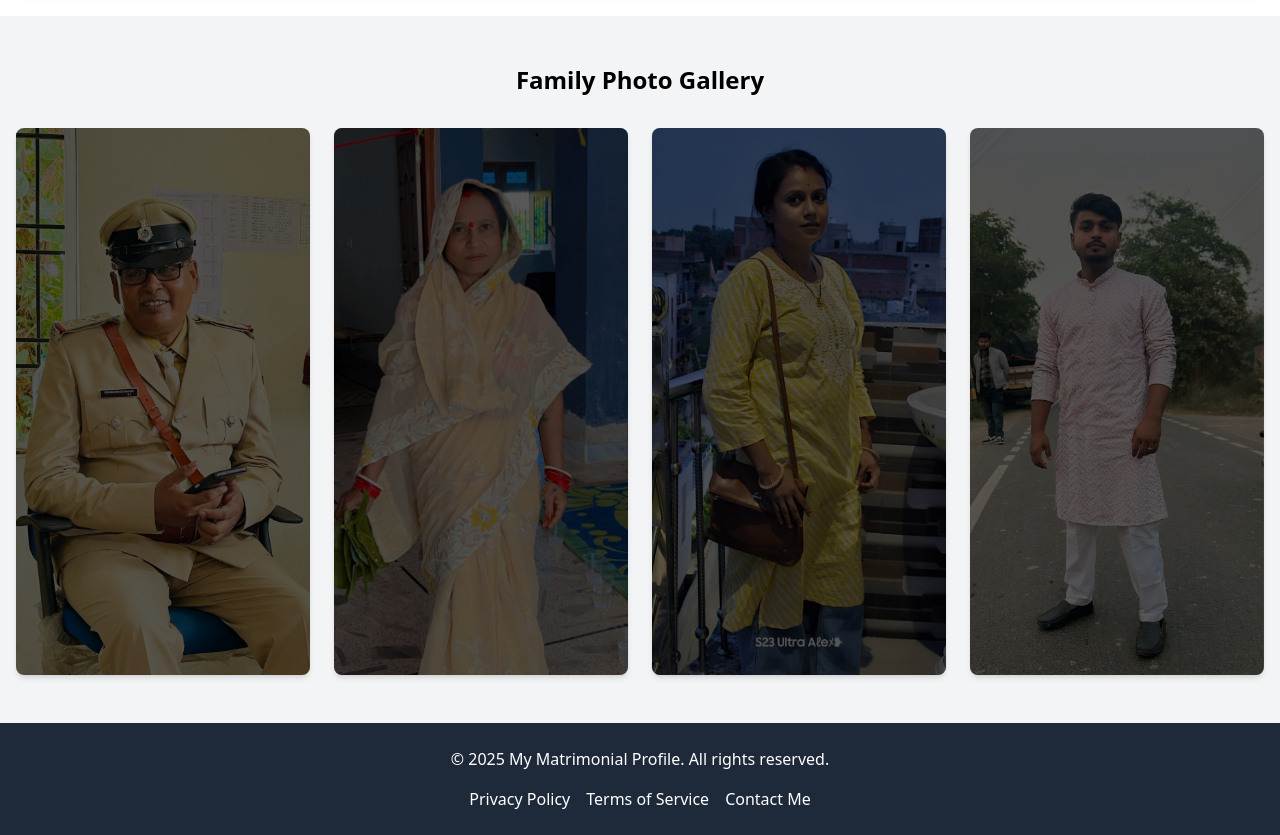
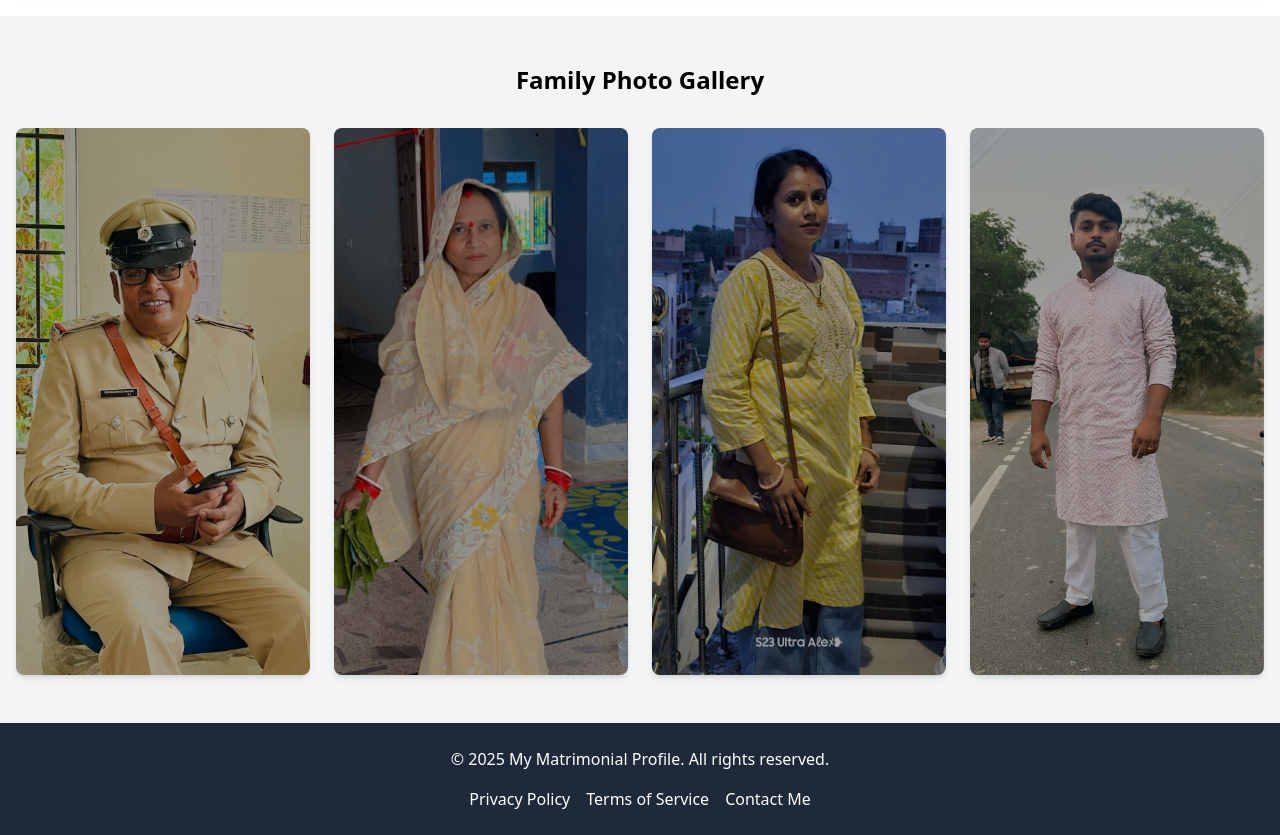
Before and after one commit to mr-developer01/durgB.Dev, a React (Vite) app: page / in a window 1280 px wide. Shown: the part 2700-3535 px from the top of the page. Built offline with nearby package versions, Linux system fonts and the light colour scheme.

Commit message:
update-2.3

```diff
--- a/src/components/FamilyImageGallery.jsx
+++ b/src/components/FamilyImageGallery.jsx
@@ -33,7 +33,7 @@ const FamilyImageGallery = () => {
                 alt={image.caption}
                 className="w-full h-full object-cover object-center rounded-lg shadow-md"
               />
-              <div className="absolute inset-0 bg-black opacity-65 bg-opacity-0 group-hover:bg-opacity-50 transition-opacity duration-300 flex items-center justify-center rounded-lg">
+              <div className="absolute inset-0 bg-black opacity-35 bg-opacity-0 group-hover:bg-opacity-50 transition-opacity duration-300 flex items-center justify-center rounded-lg">
                 <p className="text-white text-center opacity-0 group-hover:opacity-100 transition-opacity duration-300">
                   {image.caption}
                 </p>
```
